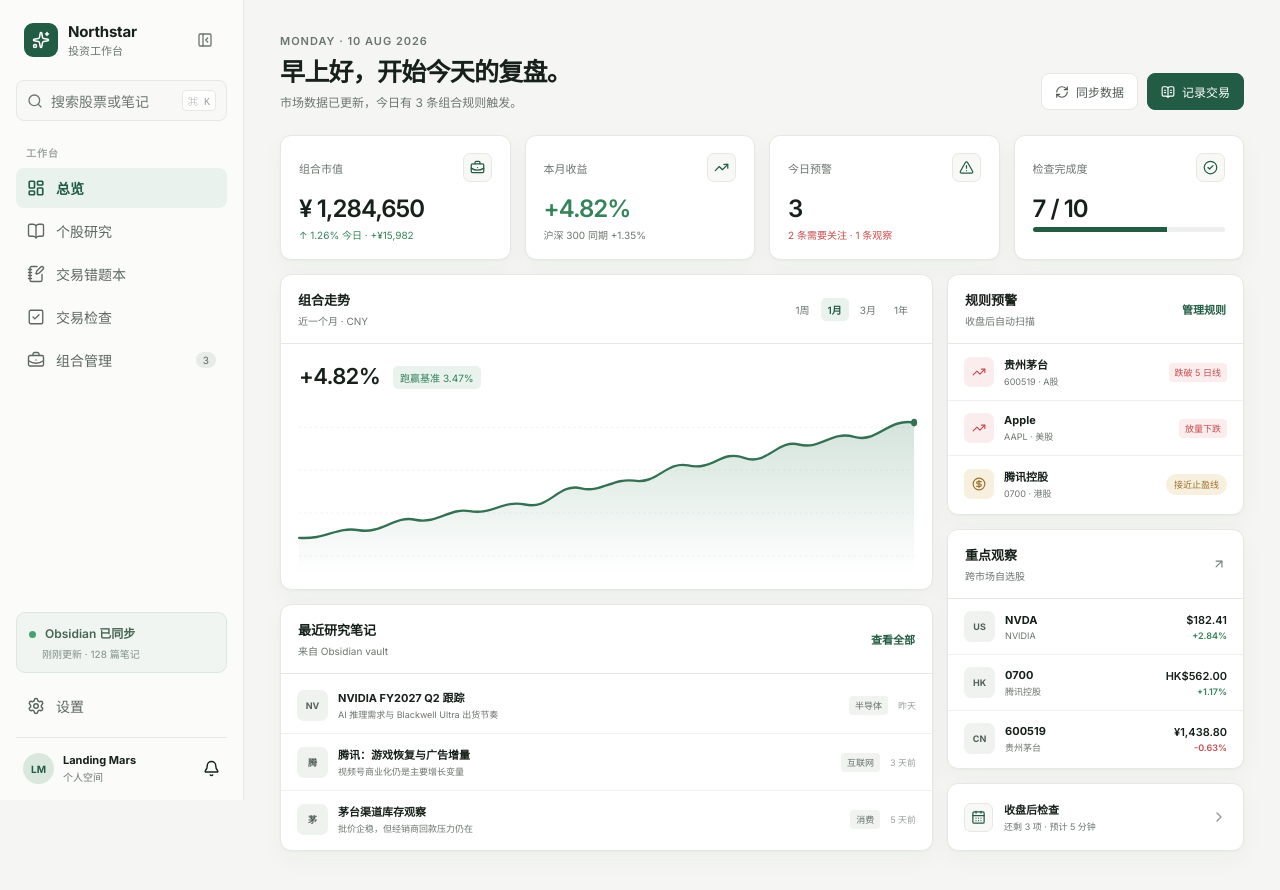
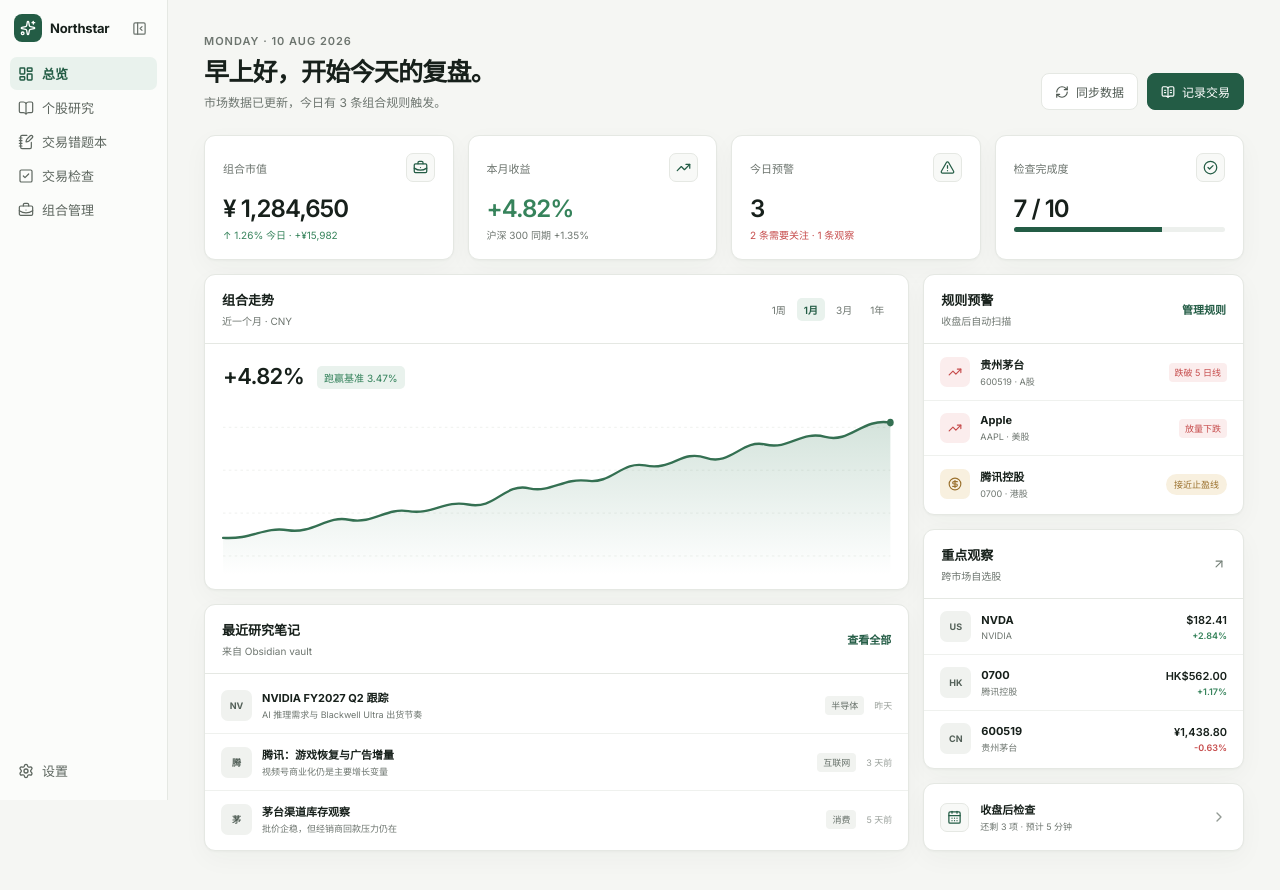
Before and after one commit to Landing-On-Mars/cursor-stock-monitor, a Next.js app: page / in a window 1280 px wide. Shown: the top 890 px of the page. Built offline with nearby package versions, Linux system fonts and the light colour scheme.

Commit message:
ui: 收窄侧栏和股票池，核心/观察可折叠
去掉菜单里的搜索、Obsidian 同步卡片和 Landing Mars 资料区。
股票池变窄，核心和观察分组可以点开或收起。

Co-authored-by: Landing-On-Mars <Landing-On-Mars@users.noreply.github.com>

```diff
--- a/app/globals.css
+++ b/app/globals.css
@@ -34,25 +34,25 @@ a { color: inherit; text-decoration: none; }
   flex-direction: column;
   height: 100vh;
   left: 0;
-  padding: 22px 16px 16px;
+  padding: 14px 10px 12px;
   position: fixed;
   top: 0;
-  width: 244px;
+  width: 168px;
   z-index: 20;
 }
-.brand { align-items: center; display: flex; gap: 10px; padding: 0 8px 22px; }
+.brand { align-items: center; display: flex; gap: 8px; padding: 0 4px 14px; }
 .brand-mark {
   align-items: center;
   background: var(--green);
-  border-radius: 9px;
+  border-radius: 8px;
   color: #fff;
   display: flex;
-  height: 34px;
+  height: 28px;
   justify-content: center;
-  width: 34px;
+  width: 28px;
 }
 .brand strong, .brand small, .profile strong, .profile small { display: block; }
-.brand strong { font-size: 15px; letter-spacing: -.2px; }
+.brand strong { font-size: 13px; letter-spacing: -.2px; }
 .brand small { color: var(--muted); font-size: 11px; margin-top: 1px; }
 .quick-search {
   align-items: center;
@@ -71,16 +71,17 @@ kbd { background: #fff; border: 1px solid var(--line); border-radius: 4px; color
 .nav-label { color: #a0a6a1; font-size: 10px; font-weight: 600; letter-spacing: .1em; margin: 24px 10px 8px; text-transform: uppercase; }
 .nav-item {
   align-items: center;
-  border-radius: 8px;
+  border-radius: 7px;
   color: #5d665f;
   display: flex;
-  gap: 11px;
-  margin: 3px 0;
-  padding: 10px 11px;
+  gap: 8px;
+  margin: 1px 0;
+  padding: 7px 8px;
   transition: .15s ease;
 }
 .nav-item:hover { background: #f0f3ef; color: var(--text); }
 .nav-item.active { background: var(--green-soft); color: var(--green); font-weight: 600; }
+.nav-item span { font-size: 13px; white-space: nowrap; }
 .nav-item i {
   background: #e8ece8;
   border-radius: 12px;
@@ -116,14 +117,14 @@ kbd { background: #fff; border: 1px solid var(--line); border-radius: 4px; color
 .sidebar-collapse:hover { background: #edf1ed; color: var(--green); }
 
 html[data-nav="collapsed"] .sidebar {
-  padding: 18px 10px 16px;
-  width: 72px;
+  padding: 12px 8px 12px;
+  width: 52px;
 }
-html[data-nav="collapsed"] .main-content { margin-left: 72px; }
+html[data-nav="collapsed"] .main-content { margin-left: 52px; }
 html[data-nav="collapsed"] .brand {
   flex-direction: column;
-  gap: 10px;
-  padding: 0 0 18px;
+  gap: 8px;
+  padding: 0 0 12px;
 }
 html[data-nav="collapsed"] .brand > div,
 html[data-nav="collapsed"] .quick-search span,
@@ -141,7 +142,7 @@ html[data-nav="collapsed"] .quick-search { justify-content: center; padding: 9px
 html[data-nav="collapsed"] .nav-item { justify-content: center; padding: 10px 0; }
 html[data-nav="collapsed"] .profile { justify-content: center; padding-left: 0; padding-right: 0; }
 
-.main-content { margin-left: 244px; min-height: 100vh; padding: 0 36px 48px; }
+.main-content { margin-left: 168px; min-height: 100vh; padding: 0 36px 48px; }
 .main-content:has(.research-layout) { padding: 0; }
 .page { margin: 0 auto; max-width: 1320px; }
 .page-header { align-items: flex-end; display: flex; justify-content: space-between; padding: 34px 0 25px; }
@@ -594,21 +595,21 @@ code { font-size: 11px; }
   background: #fbfcfa;
   border-right: 1px solid var(--line);
   display: flex;
-  flex: 0 0 248px;
+  flex: 0 0 176px;
   flex-direction: column;
-  gap: 10px;
+  gap: 8px;
   height: 100vh;
   overflow: auto;
-  padding: 16px 12px 20px;
+  padding: 12px 8px 16px;
   position: sticky;
   top: 0;
-  width: 248px;
+  width: 176px;
 }
 .watch-rail.is-collapsed {
   align-items: center;
-  flex-basis: 64px;
-  padding: 16px 8px;
-  width: 64px;
+  flex-basis: 48px;
+  padding: 12px 6px;
+  width: 48px;
 }
 .watch-rail-head {
   align-items: center;
@@ -639,14 +640,29 @@ code { font-size: 11px; }
   padding: 8px 9px;
   width: 100%;
 }
-.watch-group { display: grid; gap: 2px; }
+.watch-group { display: grid; gap: 1px; }
 .watch-group-title {
-  color: #a0a6a1;
+  align-items: center;
+  background: none;
+  border: 0;
+  border-radius: 6px;
+  color: #8a918c;
+  cursor: pointer;
+  display: flex;
+  font-size: 11px;
+  font-weight: 600;
+  gap: 4px;
+  padding: 6px 4px;
+  text-align: left;
+  width: 100%;
+}
+.watch-group-title:hover { background: #f0f3ef; color: var(--text); }
+.watch-group-title span { flex: 1; }
+.watch-group-title i {
+  color: #b0b6b1;
   font-size: 10px;
-  font-weight: 600;
-  letter-spacing: .08em;
-  padding: 10px 6px 4px;
-  text-transform: uppercase;
+  font-style: normal;
+  font-weight: 500;
 }
 .watch-empty { color: var(--muted); font-size: 11px; margin: 0; padding: 4px 6px 8px; }
 .watch-rail-row {
@@ -664,7 +680,7 @@ code { font-size: 11px; }
   cursor: pointer;
   flex: 1;
   min-width: 0;
-  padding: 7px 8px;
+  padding: 5px 6px;
   text-align: left;
 }
 .watch-rail-main strong, .watch-rail-main span { display: block; }
@@ -710,13 +726,13 @@ code { font-size: 11px; }
   align-items: center;
   background: white;
   border: 1px solid var(--line);
-  border-radius: 8px;
+  border-radius: 7px;
   color: #4f5952;
   cursor: pointer;
   display: flex;
   font-size: 10px;
   font-weight: 700;
-  height: 36px;
+  height: 32px;
   justify-content: center;
   width: 100%;
 }
@@ -760,8 +776,8 @@ code { font-size: 11px; }
   .allocation { align-items: flex-start; flex-direction: column; }
   .legend { width: 100%; }
   html[data-nav="collapsed"] .sidebar {
-    padding: 22px 16px 16px;
-    width: 244px;
+    padding: 14px 10px 12px;
+    width: 168px;
   }
   html[data-nav="collapsed"] .brand { flex-direction: row; gap: 10px; padding: 0 8px 22px; }
   html[data-nav="collapsed"] .brand > div,
--- a/components/sidebar.tsx
+++ b/components/sidebar.tsx
@@ -1,7 +1,6 @@
 "use client";
 
 import {
-  Bell,
   BookOpen,
   BriefcaseBusiness,
   CheckSquare2,
@@ -10,7 +9,6 @@ import {
   NotebookPen,
   PanelLeftClose,
   PanelLeftOpen,
-  Search,
   Settings,
   Sparkles,
   X,
@@ -53,50 +51,32 @@ export function Sidebar() {
       {open && <button className="sidebar-backdrop" onClick={() => setOpen(false)} aria-label="关闭菜单" />}
       <aside className={`sidebar ${open ? "sidebar-open" : ""} ${collapsed ? "sidebar-collapsed" : ""}`}>
         <div className="brand">
-          <span className="brand-mark"><Sparkles size={18} /></span>
+          <span className="brand-mark"><Sparkles size={16} /></span>
           <div>
             <strong>Northstar</strong>
-            <small>投资工作台</small>
           </div>
           <button className="sidebar-collapse" onClick={toggleCollapsed} aria-label={collapsed ? "展开菜单" : "收起菜单"}>
-            {collapsed ? <PanelLeftOpen size={16} /> : <PanelLeftClose size={16} />}
+            {collapsed ? <PanelLeftOpen size={15} /> : <PanelLeftClose size={15} />}
           </button>
           <button className="sidebar-close" onClick={() => setOpen(false)} aria-label="关闭菜单"><X size={19} /></button>
         </div>
 
-        <button className="quick-search">
-          <Search size={16} />
-          <span>搜索股票或笔记</span>
-          <kbd>⌘ K</kbd>
-        </button>
-
         <nav>
-          <p className="nav-label">工作台</p>
           {items.map(({ href, label, icon: Icon }) => {
             const active = href === "/" ? pathname === "/" : pathname.startsWith(href);
             return (
               <Link className={`nav-item ${active ? "active" : ""}`} href={href} key={href} title={label} onClick={() => setOpen(false)}>
-                <Icon size={18} strokeWidth={active ? 2.2 : 1.8} />
+                <Icon size={16} strokeWidth={active ? 2.2 : 1.8} />
                 <span>{label}</span>
-                {href === "/portfolio" && <i>3</i>}
               </Link>
             );
           })}
         </nav>
 
         <div className="sidebar-spacer" />
-        <div className="sync-card">
-          <div className="sync-title"><span className="sync-dot" /> Obsidian 已同步</div>
-          <p>刚刚更新 · 128 篇笔记</p>
-        </div>
         <Link className="nav-item" href="/settings" title="设置">
-          <Settings size={18} /><span>设置</span>
+          <Settings size={16} /><span>设置</span>
         </Link>
-        <div className="profile">
-          <span className="avatar">LM</span>
-          <div><strong>Landing Mars</strong><small>个人空间</small></div>
-          <Bell size={17} />
-        </div>
       </aside>
     </>
   );
```
Also changed, not shown: components/watch-rail.tsx (+51 -7 lines).
